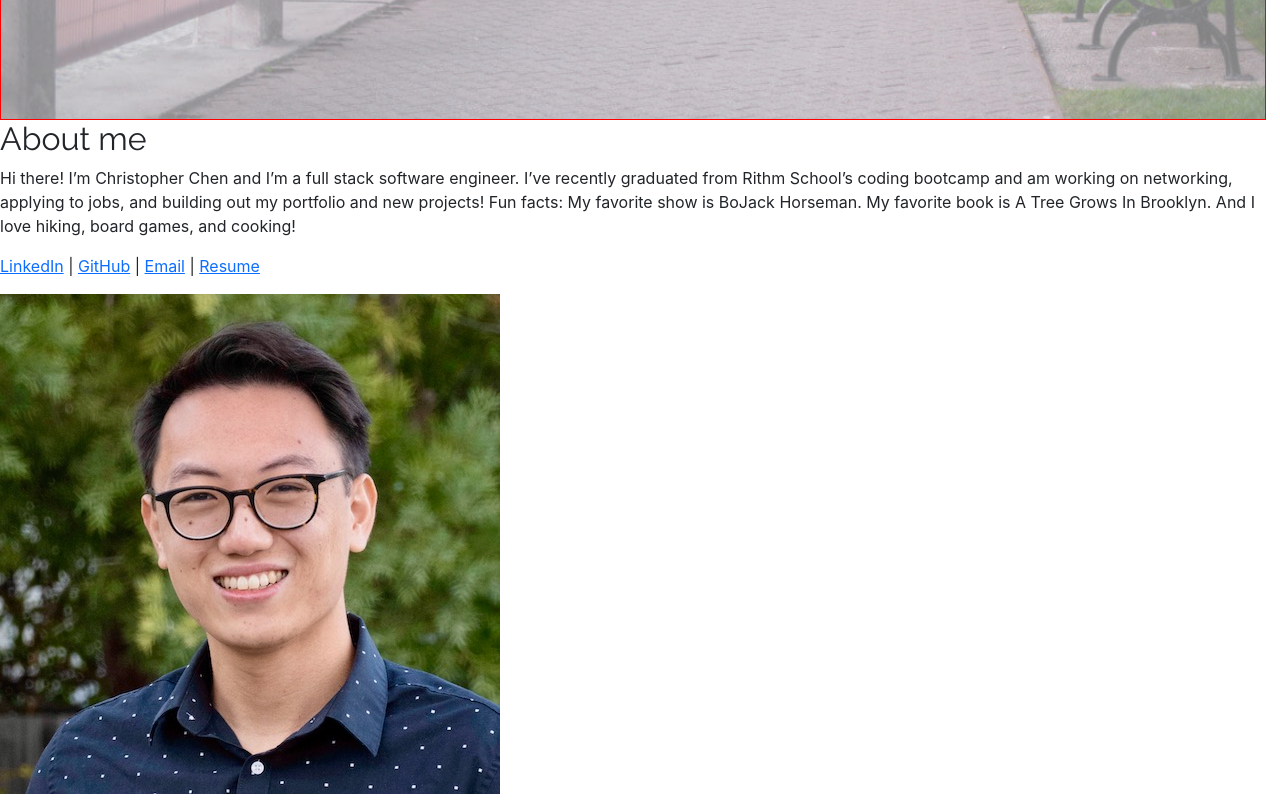
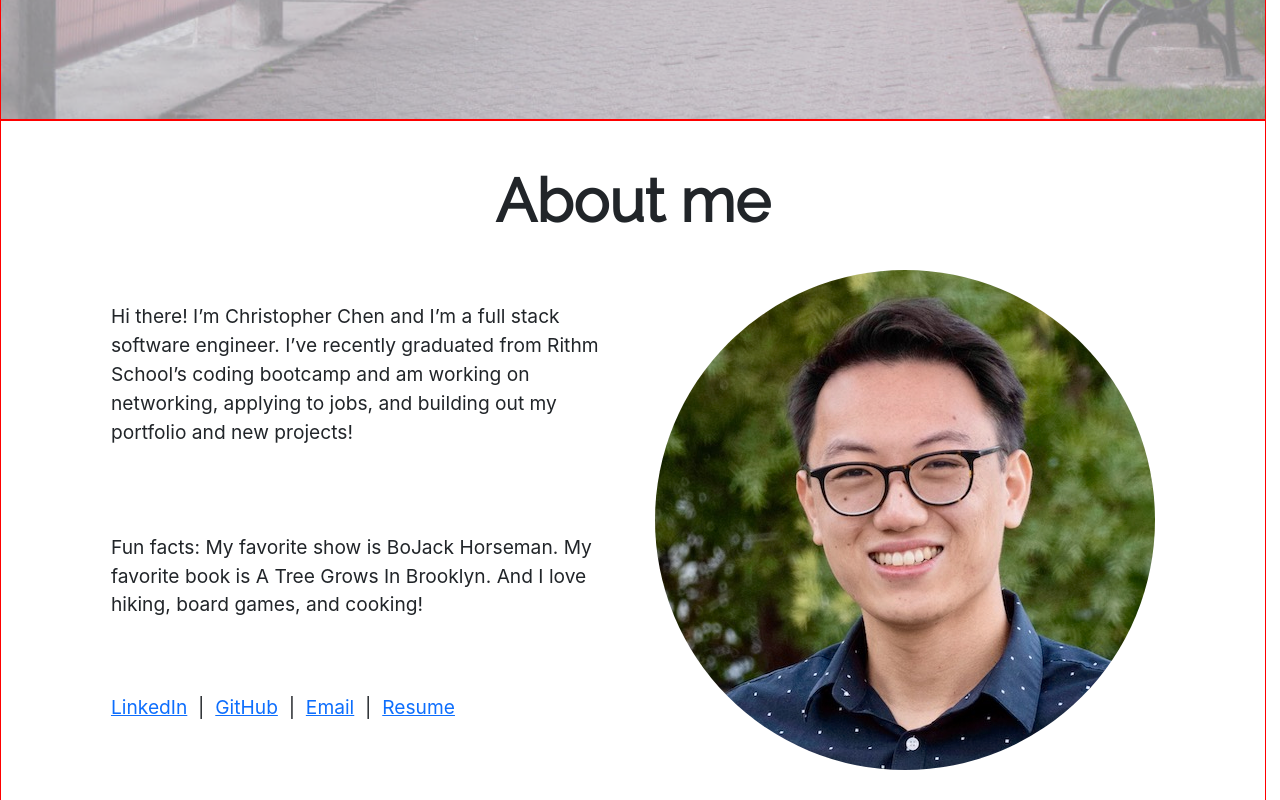
Before and after one commit to clchen-arcadia/personal-website-v2, a React (Create React App) app: page / in a window 1280 px wide. Shown: the part 680-1480 px from the top of the page. Built offline with nearby package versions, Linux system fonts and the light colour scheme.

Commit message:
Finish iterating over About me section

```diff
--- a/src/components/AboutSection.css
+++ b/src/components/AboutSection.css
@@ -0,0 +1,53 @@
+.aboutSection {
+    position: relative;
+}
+
+.aboutHeading {
+    font-weight: bold;
+    font-size: 6vw;
+    position: absolute;
+    top: 10%;
+    transform: translate(0%, -50%);
+}
+
+@media screen and (min-width: 1000px) {
+    .aboutHeading {
+        font-size: 60px;
+    }
+}
+
+.aboutBlurb,
+.aboutPortrait {
+    display: inline-block;
+}
+
+.aboutBlurb {
+    /* position: absolute; */
+    /* top: 50%; */
+    /* left: 30%; */
+    /* transform: translate(-50%, -50%); */
+    width: 40vw;
+    height: auto;
+    white-space: pre-wrap;
+    font-size: 1.5vw;
+}
+
+.aboutPortrait {
+    border-radius: 100%;
+    /* position: absolute; */
+    /* top: 50%; */
+    /* right: 30%; */
+    /* transform: translate(50%, -50%); */
+}
+
+@media screen and (max-width: 1200px) {
+    .aboutPortrait {
+        display: none;
+    }
+
+    .aboutBlurb {
+        /* left: 50%; */
+        width: 60vw;
+        font-size: 18px;
+    }
+}
--- a/src/components/AboutSection.tsx
+++ b/src/components/AboutSection.tsx
@@ -6,20 +6,60 @@ import portraitPhoto from "../images/portrait.jpeg";
 function AboutSection() {
     return (
         <section
-            id="about-me"
+            className="aboutSection d-flex justify-content-center"
         >
-            <h2 className="font-link">About me</h2>
-
-            <div id="about-blurb">
-                <p>
-                    {aboutMeBlurb}
-                </p>
-                <p>
-                    <span><a href="https://www.linkedin.com/in/christopherlichen/">LinkedIn</a>  |  <a href="https://github.com/clchen-arcadia">GitHub</a>  |  <a href="mailto:clchen.arcadia@gmail.com">Email</a>  |  <a href={resumePDF} target="_blank" rel="noreferrer noopener">Resume</a></span>
-                </p>
+            <h2
+                className="font-link aboutHeading"
+            >
+                About me
+            </h2>
+            <div
+                className="aboutContainer d-flex align-items-center"
+            >
+                <div className="aboutBlurb mx-3">
+                    <p>
+                        {aboutMeBlurb}
+                    </p>
+                    <p>
+                        <span>
+                            <a
+                                href="https://www.linkedin.com/in/christopherlichen/"
+                                target="_blank"
+                                rel="noreferrer noopener"
+                            >
+                                LinkedIn
+                            </a>
+                            {"  |  "}
+                            <a
+                                href="https://github.com/clchen-arcadia"
+                                target="_blank"
+                                rel="noreferrer noopener"
+                            >
+                                GitHub
+                            </a>
+                            {"  |  "}
+                            <a
+                                href="mailto:clchen.arcadia@gmail.com"
+                            >
+                                Email
+                            </a>
+                            {"  |  "}
+                            <a
+                                href={resumePDF}
+                                target="_blank"
+                                rel="noreferrer noopener"
+                            >
+                                Resume
+                            </a>
+                        </span>
+                    </p>
+                </div>
+                <img
+                    className="aboutPortrait mx-3"
+                    src={portraitPhoto}
+                    alt="A portrait of me"
+                />
             </div>
-
-            <img src={portraitPhoto} alt="A portrait of me" id="portrait" />
         </section>
     );
 }
```
